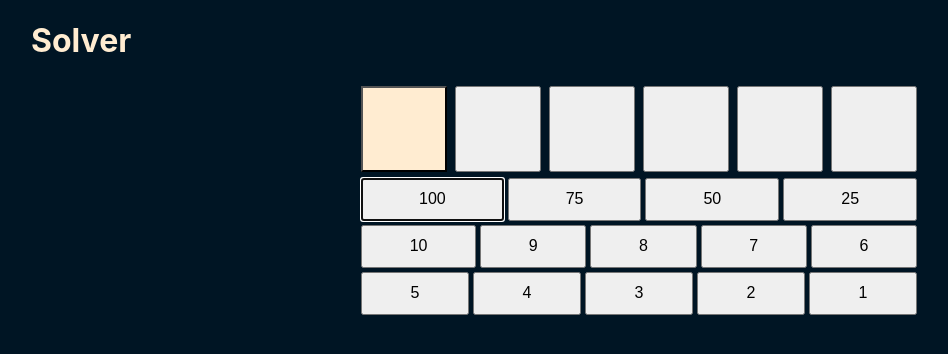
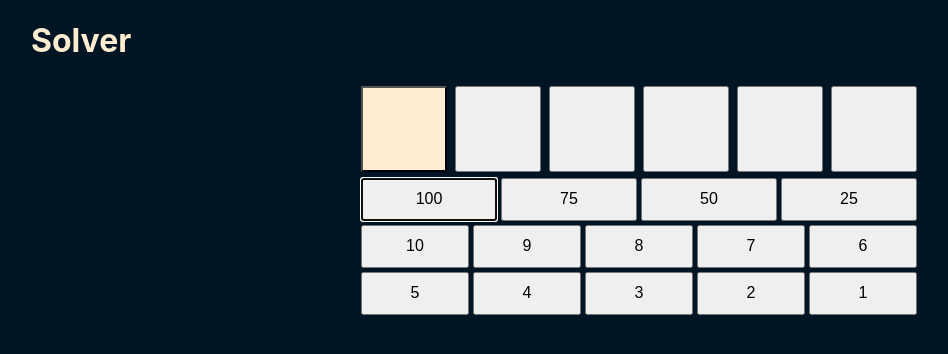
Before and after one commit to jeffs/countdown, a React (Create React App) app: page / in a window 1280 px wide. Shown: the top 354 px of the page, without its empty margins (1-949 px from the left). Built offline with nearby package versions, Linux system fonts and the light colour scheme.

Commit message:
Make all value buttons in a row the same size
The 10 was a little wider than the 5 just below it.

```diff
--- a/src/Solver.css
+++ b/src/Solver.css
@@ -28,7 +28,7 @@
 }
 
 .solver__chooser_value {
-  flex-grow: 1;
+  flex: 1 1 0px; /* Make all values in a row the same size. */
   font-size: 16px;
   height: calc(var(--solver-place-size) / 2);
   margin: calc(var(--solver-place-gap) / 2);
```
